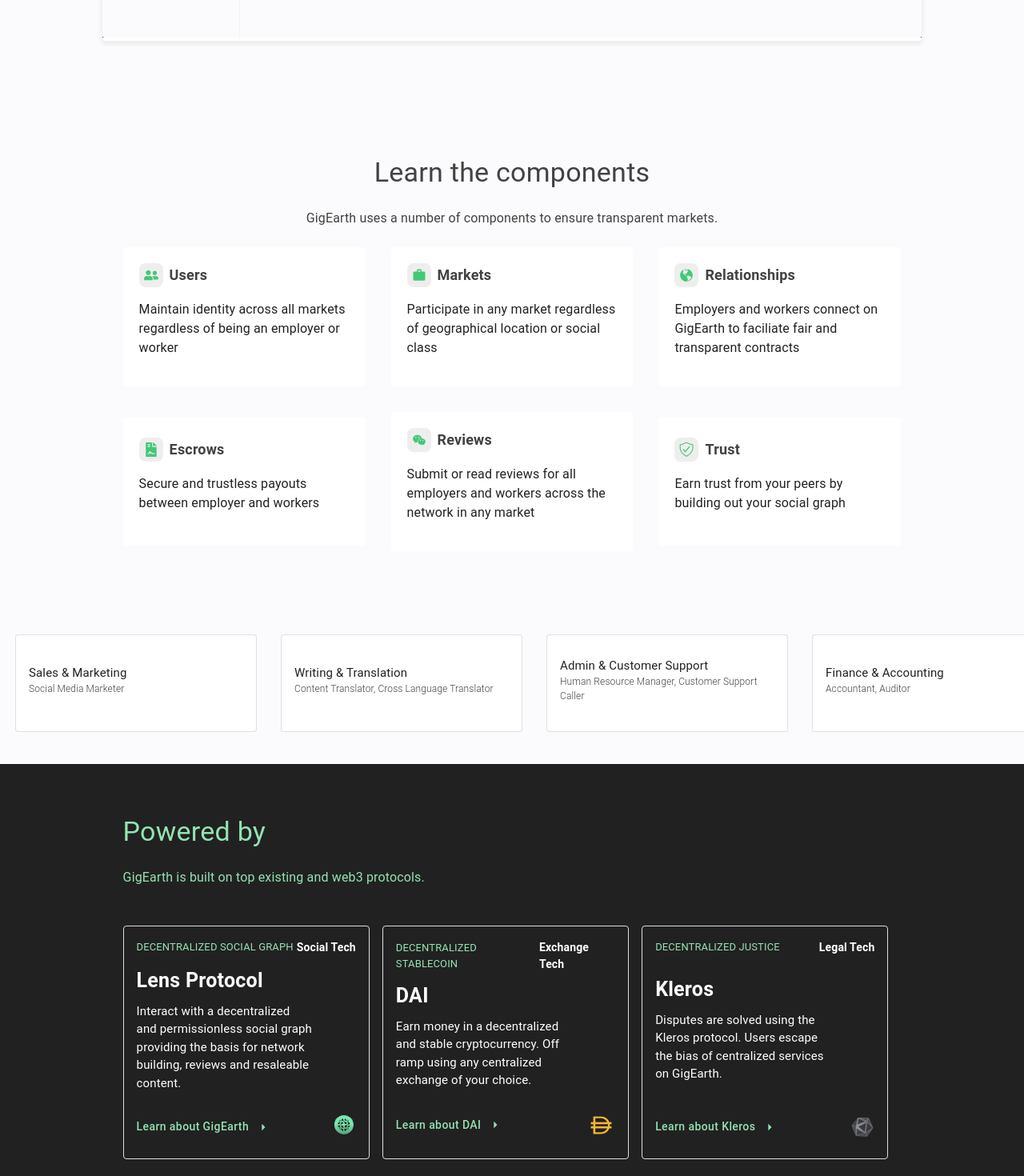
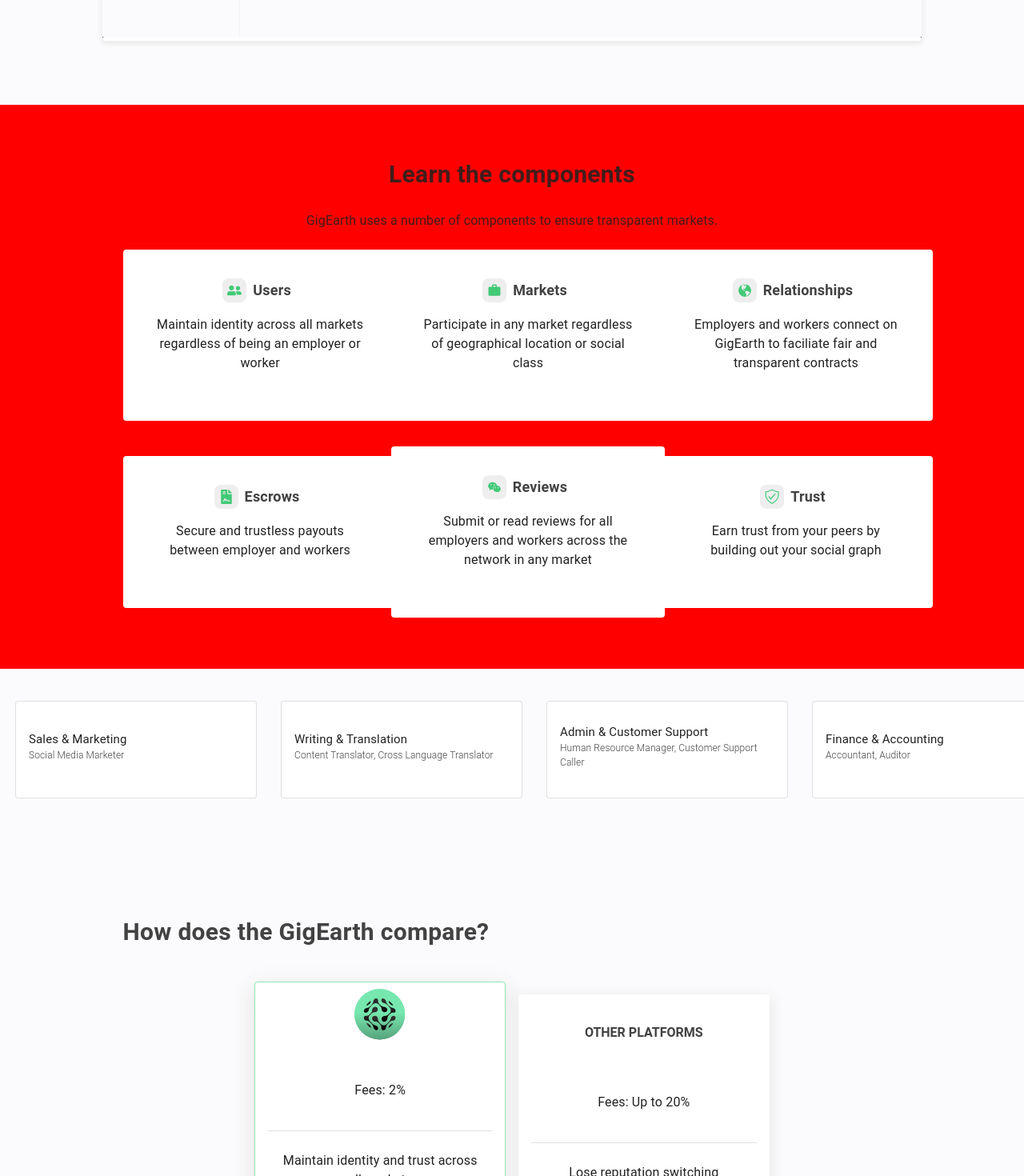
Before and after one commit to OpportunityProtocol/opportunity-website, a Next.js app: page / in a window 1280 px wide. Shown: the part 1200-2670 px from the top of the page at 80% size. Built offline with nearby package versions, Linux system fonts and the light colour scheme.

Commit message:
Moves modularity section to bottom and changes title of appbar links.

```diff
--- a/components/AppBar/AppBar.jsx
+++ b/components/AppBar/AppBar.jsx
@@ -62,7 +62,7 @@
               mx={2}
               variant="button"
             >
-              Whitepaper V1
+              Whitepaper
             </Typography>
           </Link>
           <Link href="https://github.com/OpportunityProtocol/opportunity-core">
--- a/components/Footer/FooterStyles.js
+++ b/components/Footer/FooterStyles.js
@@ -6,7 +6,7 @@
             padding: '5% 12%',
             backgroundColor: '#212121',
             color: '#fff',
-            border: '1px solid #eee',
+       //     border: '1px solid #eee',
             display: 'flex',
             flexDirection: 'column'
         },
--- a/components/InformationalOne/InformationalOneStyles.js
+++ b/components/InformationalOne/InformationalOneStyles.js
@@ -4,7 +4,7 @@
   return {
     section: {
         height: 'auto',
-        padding: '5% 8%',
+        padding: '5% 12%',
         display: 'flex',
         alignItems: 'center',
         flexDirection: 'column',
--- a/components/Learn/Learn.jsx
+++ b/components/Learn/Learn.jsx
@@ -1,5 +1,5 @@
 import React, { useState, useEffect, useRef } from 'react'
-import { Grid, Card, Typography, Box, Fade, IconButton } from '@mui/material'
+import { Grid, Card, Typography, Box, Fade, CardContent, IconButton } from '@mui/material'
 
 import useStyles from './LearnStyles'
 import { CallMadeSharp } from '@mui/icons-material'
@@ -121,10 +121,16 @@
   return (
     <React.Fragment>
       <section ref={sectionRef} className={classes.section}>
-        <Typography variant="h4" color="rgba(33, 33, 33, .85)" textAlign='center'>
-          Learn the components
-        </Typography>
+      <Typography
+            color="rgba(33, 33, 33, .85)"
+            fontWeight="bold"
+            fontSize={30}
+            textAlign="center"
+          >
+            Learn the components
+          </Typography>
         <Typography
+
           py={3}
           color="rgba(33, 33, 33, 0.85)"
           fontWeight="regular"
@@ -148,7 +154,8 @@
                       //boxShadow: '0px 2px 4px -1px #eee, 0px 4px 5px 0px #eee, 0px 1px 10px 0px #eee',
                     }}
                   >
-                    <Box sx={{ display: 'flex', alignItems: 'center' }}>
+                    <Box component={CardContent} sx={{ display: 'flex', alignItems: 'center', justifyContent: 'center', flexDirection: 'column'}}>
+                    <Box sx={{ display: 'flex', alignItems: 'center', }}>
                       <div className={classes.iconContainer}>
                       {renderIcon(title)}
                       </div>
@@ -161,7 +168,8 @@
                         {title}
                       </Typography>
                     </Box>
-                    <Typography py={2} fontSize={16}>{description}</Typography>
+                    <Typography py={2} fontSize={16} textAlign='center'>{description}</Typography>
+                    </Box>
                   </Card>
                 </Fade>
               </Grid>
--- a/components/Learn/LearnStyles.js
+++ b/components/Learn/LearnStyles.js
@@ -5,12 +5,13 @@
 
     section: {
       padding: '5% 12%',
-      backgroundColor: '#fbfbfd',
+      backgroundColor: 'red',
     },
 
     learnCard: {
         position: 'relative',
         padding: 20,
+        width: '100%',
         minHeight: 120,
         display: 'flex',
         flexDirection: 'column',
--- a/components/LongMenu/LongMenu.jsx
+++ b/components/LongMenu/LongMenu.jsx
@@ -8,7 +8,7 @@
 
 const options = [
   {
-    title: 'Whitepaper V1',
+    title: 'Whitepaper',
     link:
       'https://humble-penalty-bba.notion.site/Opportunity-de5af9fb928f47288055c6c4ac2064ec',
   },
--- a/components/PlatformComparison/PlatformComparison.jsx
+++ b/components/PlatformComparison/PlatformComparison.jsx
@@ -36,6 +36,16 @@
   return (
     <Box className={classes.container}
     >
+           <Typography
+            sx={{ display: { xs: 'none', sm: 'none', md: 'flex' } }}
+            color="rgba(33, 33, 33, .85)"
+            fontWeight="bold"
+            fontSize={30}
+            textAlign="center"
+            py={5}
+          >
+            How does the GigEarth compare?
+          </Typography>
       <Box
         component={Grid}
         direction="row"
@@ -49,7 +59,14 @@
         <Grid item xs={4}>
           <Card
             elevation={15}
-            className={classes.card}
+            classes={{
+              root: classes.card
+            }}
+            sx={{
+              border: '1px solid rgba(147,227,178,1)',
+              height: 650,
+              boxShadow: '0px 8px 9px -5px #eee, 0px 15px 22px 2px #eee, 0px 6px 28px 5px #eee'
+            }}
           >
             <CardContent className={classes.cardContent}>
               <Box className={classes.cardTitleContainer}
@@ -85,11 +102,12 @@
         <Grid item xs={4}>
           <Card
             elevation={5}
+            classes={{
+              root: classes.card
+            }}
             sx={{
-              boxShadow:
-            '0px 2px 4px -1px #eee, 0px 4px 5px 0px #eee, 0px 1px 10px 0px #eee',
-              paddingTop: 2,
-              height: 'auto',
+              boxShadow: '0px 6px 6px -3px #eee, 0px 10px 14px 1px #eee, 0px 4px 18px 3px #eee',
+              height: 620,
             }}
           >
             <CardContent className={classes.cardContent}>
--- a/components/PlatformComparison/PlatformComparisonStyles.js
+++ b/components/PlatformComparison/PlatformComparisonStyles.js
@@ -1,16 +1,13 @@
 import { makeStyles } from '@mui/styles';
 
-const useStyles = makeStyles(() => {
+const useStyles = makeStyles((theme) => {
   return {
       container: {
         backgroundColor: '#fbfbfd',
         padding: '5% 12%',
       },
       card: {
-        boxShadow: 'rgb(147, 227, 178)',
-        border: '1px solid rgba(147,227,178,1)',
         paddingTop: 2,
-        height: 'auto',
       },
       cardContent: {
         display: 'flex',
--- a/pages/index.js
+++ b/pages/index.js
@@ -2,6 +2,8 @@
 import styles from '../styles/Home.module.css';
 import {
   ThemeProvider,
+  Box,
+  Divider,
 } from '@mui/material';
 import { themeOptions } from '../material_theme';
 import Footer from '../components/Footer/Footer';
@@ -21,9 +23,9 @@
         <AppBar />
         <Hero />
         <Learn />
-        <ModularityAcknowledgement />
         <PlatformComparison />
         <InformationalOne />
+        <ModularityAcknowledgement />
         <Footer />
       </div>
     </ThemeProvider>
```
